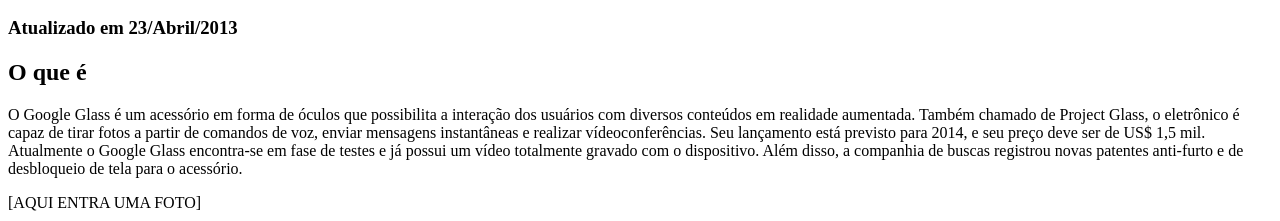
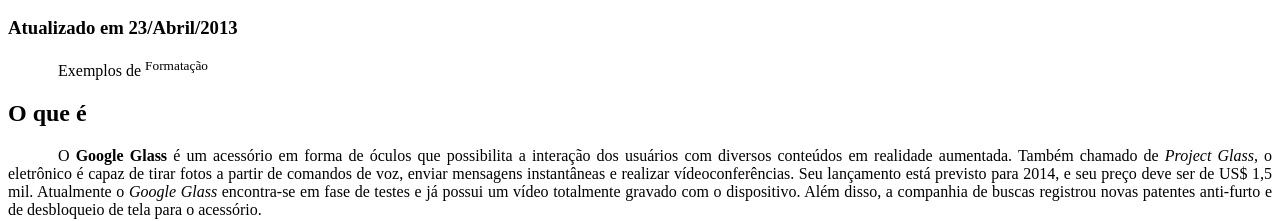
Before and after one commit to Gustavo64522/Projeto_HTML_CSS_JS, a plain HTML site: page Curso de HTML5 (GRÁTIS)/projeto-glass-html5/index.html in a window 1280 px wide. Shown: the part 581-802 px from the top of the page. Drawn offline with Linux system fonts and the light colour scheme.

Commit message:
Add files via upload
Add inicio do CSS

```diff
--- a/Curso de HTML5 (GRÁTIS)/projeto-glass-html5/index.html
+++ b/Curso de HTML5 (GRÁTIS)/projeto-glass-html5/index.html
@@ -3,7 +3,18 @@
 
 <head>
     <meta charset="UTF-8"/>
-    <title>Tudo sobre Google Glass</title>
+	<title>Tudo sobre Google Glass</title>
+	<style>
+		body {
+			background-image: white;
+			color: rgb(0,0,0,1);
+		}
+	p {
+		text-align: justify;
+		text-indent: 50px;
+	}
+	</style>
+
 </head>
 
 <body>
@@ -30,9 +41,10 @@ Menu Principal
 <h2>por Gustavo Guanabara</h2>
 <h3>Atualizado em 23/Abril/2013</h3>
 </hgroup>
+<p>Exemplos de <sup>Formatação</sup></p>
 
 <h2>O que é</h2>
-<p>O Google Glass é um acessório em forma de óculos que possibilita a interação dos usuários com diversos conteúdos em realidade aumentada. Também chamado de Project Glass, o eletrônico é capaz de tirar fotos a partir de comandos de voz, enviar mensagens instantâneas e realizar vídeo&shy;con&shy;ferên&shy;cias. Seu lançamento está previsto para 2014, e seu preço deve ser de US$ 1,5 mil. Atualmente o Google Glass encontra-se em fase de testes e já possui um vídeo totalmente gravado com o dispositivo. Além disso, a companhia de buscas registrou novas patentes anti-furto e de desbloqueio de tela para o acessório.</p>
+<p ">O <span style="font-weight:900">Google Glass</span> é um acessório em forma de óculos que possibilita a interação dos usuários com diversos conteúdos em realidade aumentada. Também chamado de <i>Project Glass</i>, o eletrônico é capaz de tirar fotos a partir de comandos de voz, enviar mensagens instantâneas e realizar vídeo&shy;con&shy;ferên&shy;cias. Seu lançamento está previsto para 2014, e seu preço deve ser de US$ 1,5 mil. Atualmente o <em>Google Glass</em> encontra-se em fase de testes e já possui um vídeo totalmente gravado com o dispositivo. Além disso, a companhia de buscas registrou novas patentes anti-furto e de desbloqueio de tela para o acessório.</p>
 
 [AQUI ENTRA UMA FOTO]
 
```
Also changed, not shown: Curso de HTML5 (GRÁTIS)/projeto-glass-html5/fundo.jpg (added).
